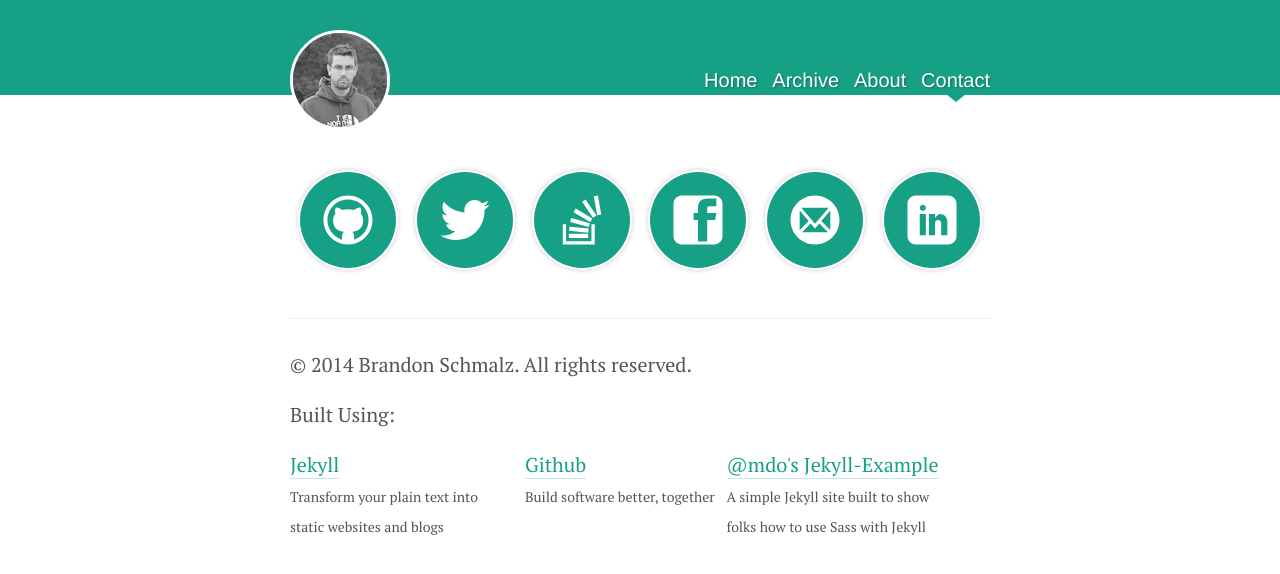
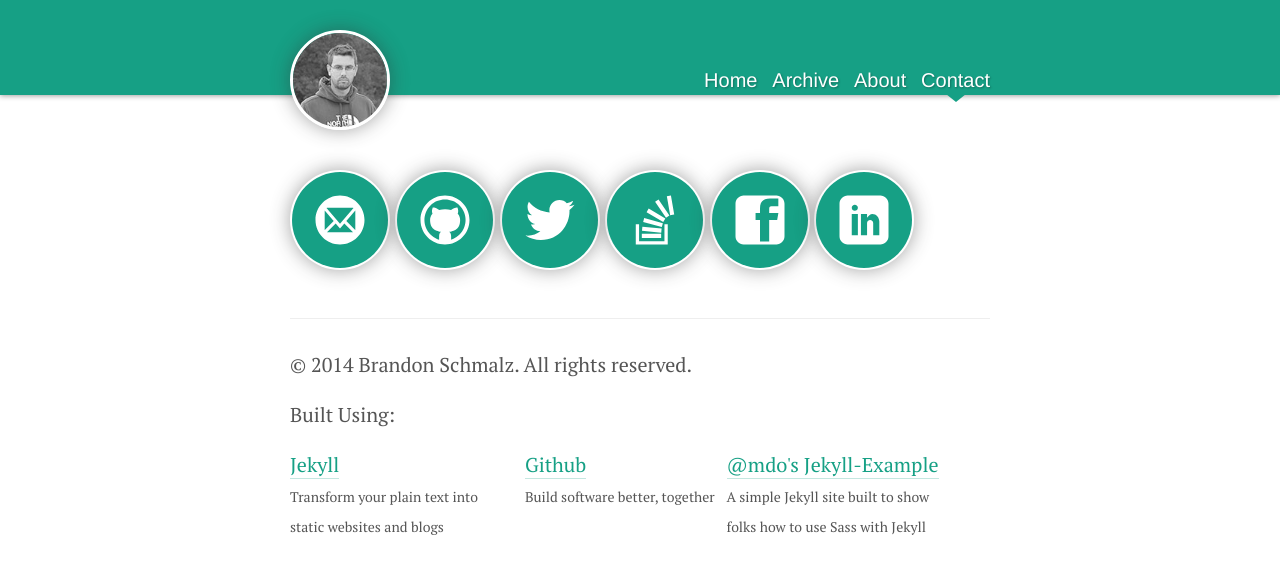
Before and after one commit to Schmalzy/Schmalzy.github.io, a Jekyll site: the page built from contact.html, in a window 1280 px wide. Shown: the top 574 px of the page. Built offline with Jekyll 4.4.1, drawn with Linux system fonts in a browser that asks for light colours.

Commit message:
drop-shadow

```diff
--- a/_config.yml
+++ b/_config.yml
@@ -26,4 +26,4 @@ sass:
 #Personal Info
 your_name:          Brandon Schmalz
 your_title:         Developer
-githubAccount:      Schmalzy
+your_img:           /img/me.jpg
--- a/_data/about_items.yml
+++ b/_data/about_items.yml
@@ -4,7 +4,7 @@
   img_alt:     Front-End Web Development
 
 - header:      Server Side Development
-  description: "PHP, ASP.Net, C#, Visual Basic or whatever you need. Solving complex and challenging problems."
+  description: "PHP, ASP.Net, C#, Visual Basic, SQL or whatever you need. Solving complex and challenging problems."
   img_name:    back-end.png
   img_alt:     Server Side Development
 
@@ -14,7 +14,7 @@
   img_alt:     SharePoint
 
 - header:      Father
-  description: I recently became a father. This is my daughter Alice. Isn't she super cute?
+  description: "I recently became a father. This is my daughter Alice. Isn't she super cute?"
   img_name:    father.jpg
   img_alt:     Father
 
--- a/_includes/header.html
+++ b/_includes/header.html
@@ -1,8 +1,8 @@
 <header class="masthead">
   <div class="banner"></div>
   <div class="container">
-    <a target="_blank" href="https://github.com/{{ site.githubAccount }}">
-      <img class="logo" src="/img/me.jpg" alt="Brandon Schmalz">
+    <a href="/">
+      <img class="logo" src="{{ site.your_img }}" alt="Brandon Schmalz">
     </a>
     <ul class="nav">
       {% assign nav_pages = (site.pages | where: "layout", "page" | sort: 'display') %}
--- a/_scss/about.scss
+++ b/_scss/about.scss
@@ -30,10 +30,9 @@
 .about-img {
   margin: 1rem auto;
   border-radius: 50%;
-  border: 1px solid $base-color;
   height: 100px;
   width: 100px;
-  box-shadow: 0 1px 5px rgba(0,0,0,.2);
+  box-shadow: 0px 0px 19px 0px rgba(50, 50, 50, 0.45);
 
   @media (min-width: $break-point-mobile) {
     margin: 0 1rem 0 0;
--- a/_scss/contact.scss
+++ b/_scss/contact.scss
@@ -13,40 +13,21 @@
 
 .custom-icon {
   border-radius: 50%;
-  box-shadow: 0 0 5px rgba(0,0,0,.2);
-  transition: all .3s ease-in-out;
+  box-shadow: 0px 0px 19px 0px rgba(50, 50, 50, 0.45);
 }
 
 .contacts {
   list-style: none;
-
-  display: -webkit-box;
-  display: -moz-box;
-  display: -ms-flexbox;
-  display: -moz-flex;
-  display: -webkit-flex;
-  display: flex;
-
-  -webkit-flex-direction: row;
-          flex-direction: row;
-
-  -webkit-flex-wrap: wrap;
-          flex-wrap: wrap;
-
   padding: 0;
+  margin-left: auto;
+  margin-right: auto;
 }
 
 .contacts-item {
   text-align: center;
-
-  -webkit-flex-grow: 1;
-          flex-grow: 1;
+  display: inline-block;
 }
 
 .contacts-item > a {
   border-bottom: 0;
 }
-
-.contacts-item > a:hover .custom-icon {
-  box-shadow: 0 0 10px rgba(0,0,0,.5);
-}
--- a/_scss/header.scss
+++ b/_scss/header.scss
@@ -17,6 +17,7 @@
   top: 0;
   height: 95px;
   width: 100%;
+  box-shadow: 0px 1px 5px 0px rgba(50,50,50, 0.45);
   background-color: $base-color;
   z-index: -1;
 }
@@ -26,7 +27,7 @@
   width: 100px;
   border: 3px solid #fff;
   border-radius: 50%;
-
+  box-shadow: 0px 0px 19px 0px rgba(50, 50, 50, 0.45);
   @media (min-width: $break-point-mobile) {
     float: left;
   }
```
Also changed, not shown: _data/contact_items.yml (+6 -6 lines).
